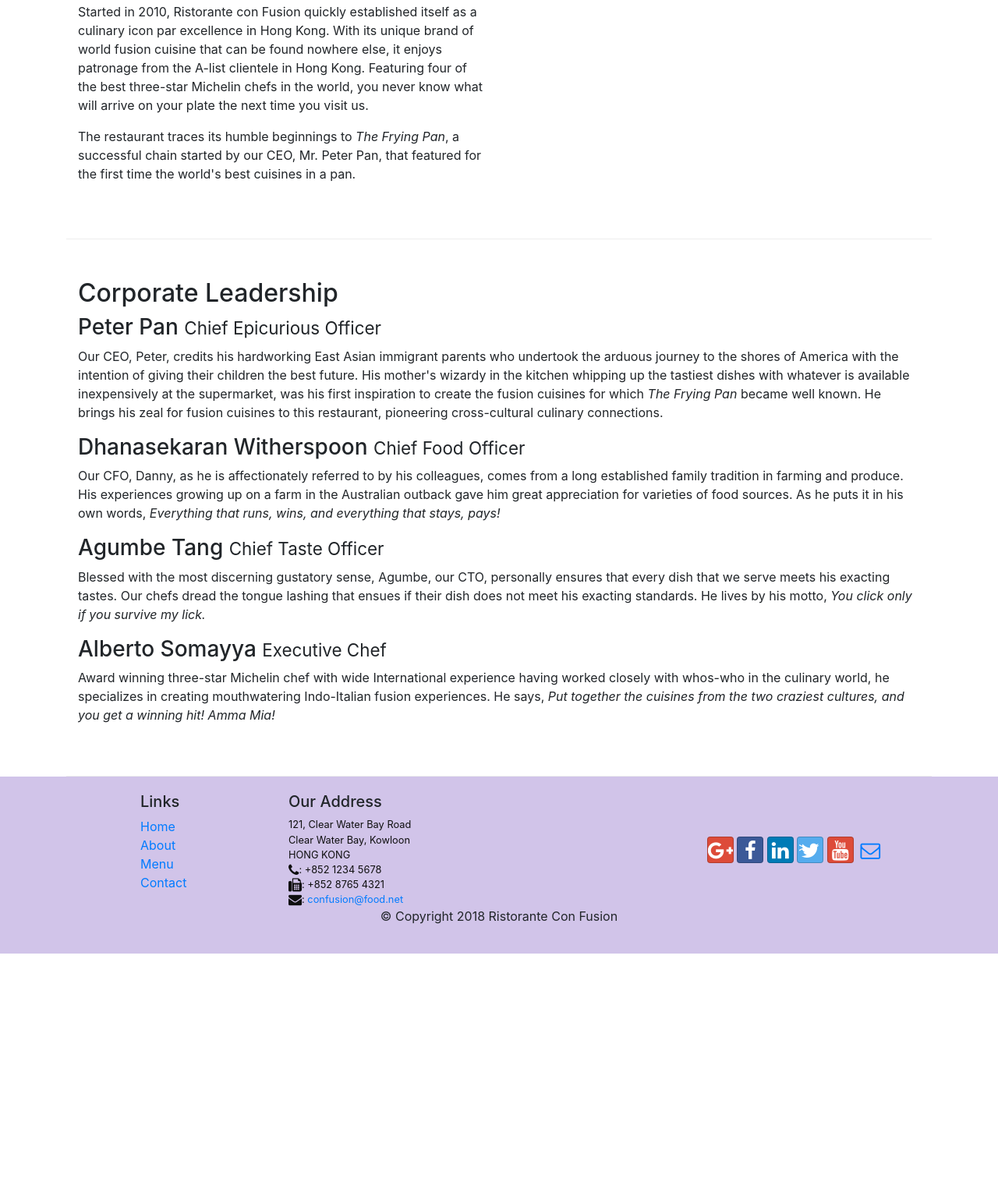
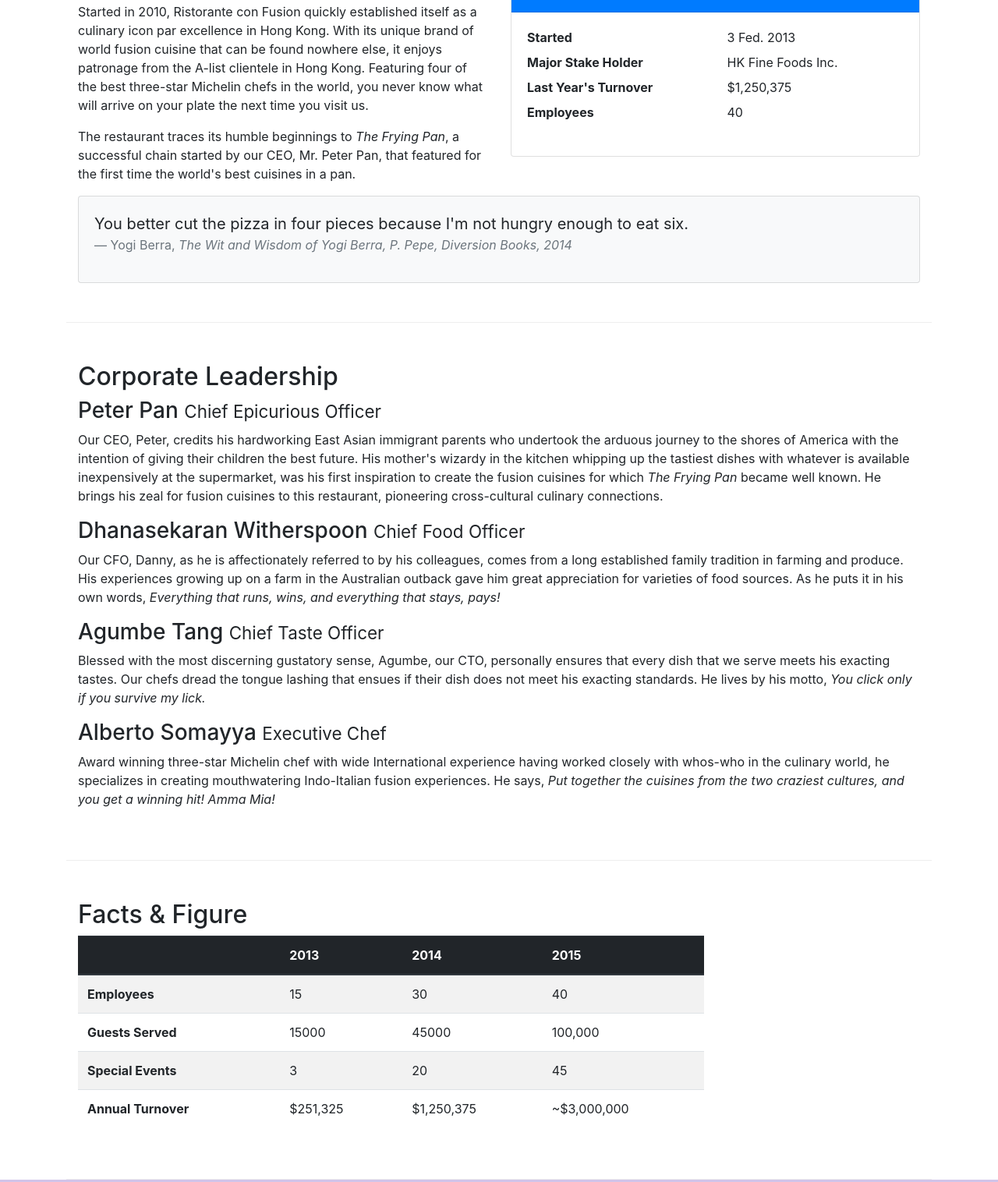
Before and after one commit to thuong2901/bootstrap-4, a website: page aboutus.html in a window 1280 px wide. Shown: the part 558-2074 px from the top of the page at 78% size. Before the commit the page ends 1781 px from the top, so only its background shows below. Drawn offline with nearby package versions, Linux system fonts and the light colour scheme.

Commit message:
tables and cards

```diff
--- a/aboutus.html
+++ b/aboutus.html
@@ -60,12 +60,40 @@
         </div>
 
         <div class="row row-content">
-            <div class="col-12 col-sm-6">
+            <div class="col-sm-6">
                 <h2>Our History</h2>
                 <p>Started in 2010, Ristorante con Fusion quickly established itself as a culinary icon par excellence in Hong Kong. With its unique brand of world fusion cuisine that can be found nowhere else, it enjoys patronage from the A-list clientele in Hong Kong.  Featuring four of the best three-star Michelin chefs in the world, you never know what will arrive on your plate the next time you visit us.</p>
                 <p>The restaurant traces its humble beginnings to <em>The Frying Pan</em>, a successful chain started by our CEO, Mr. Peter Pan, that featured for the first time the world's best cuisines in a pan.</p>
             </div>
-            <div class="col-12 col-sm">
+            <div class="col-sm">
+                <div class="card">
+                    <h3 class="card-header bg-primary text-white">Facts At a Glance</h3>
+                    <div class="card-body">
+                        <dl class="row">
+                            <dt class="col-6">Started</dt>
+                            <dd class="col-6">3 Fed. 2013</dd>
+                            <dt class="col-6">Major Stake Holder</dt>
+                            <dd class="col-6">HK Fine Foods Inc.</dd>
+                            <dt class="col-6">Last Year's Turnover</dt>
+                            <dd class="col-6">$1,250,375</dd>
+                            <dt class="col-6">Employees</dt>
+                            <dd class="col-6">40</dd>
+                        </dl>
+                    </div>
+                </div>
+            </div>
+            <div class="col-12">
+                <div class="card card-body bg-light">
+                    <blockquote class="blockquote">
+                        <p class="mb-0">You better cut the pizza in four pieces
+                            because I'm not hungry enough to eat six.</p>
+                        <footer class="blockquote-footer">Yogi Berra,
+                            <cite title="Source Title">The Wit and Wisdom of
+                                Yogi Berra, P. Pepe, Diversion Books, 2014
+                            </cite>
+                        </footer>
+                    </blockquote>
+                </div>
             </div>
         </div>
 
@@ -83,7 +111,50 @@
                 <p class="d-none d-lg-block">Award winning three-star Michelin chef with wide International experience having worked closely with whos-who in the culinary world, he specializes in creating mouthwatering Indo-Italian fusion experiences. He says, <em>Put together the cuisines from the two craziest cultures, and you get a winning hit! Amma Mia!</em></p>
             </div>
        </div>
-
+       <div class="row row-content">
+           <div class="col-12 col-sm-9">
+               <h2>Facts &amp; Figure</h2>
+               <div class="table-responsive">
+                <table class="table table-striped">
+                    <thead class="thead-dark">
+                        <tr>
+                            <th>&nbsp;</th>
+                            <th>2013</th>
+                            <th>2014</th>
+                            <th>2015</th>
+                        </tr>
+                    </thead>
+                    <tbody>
+                        <tr>
+                            <th>Employees</th>
+                            <td>15</td>
+                            <td>30</td>
+                            <td>40</td>
+                        </tr>
+                        <tr>
+                            <th>Guests Served</th>
+                            <td>15000</td>
+                            <td>45000</td>
+                            <td>100,000</td>
+                        </tr>
+                        <tr>
+                            <th>Special Events</th>
+                            <td>3</td>
+                            <td>20</td>
+                            <td>45</td>
+                        </tr>
+                        <tr>
+                            <th>Annual Turnover</th>
+                            <td>$251,325</td>
+                            <td>$1,250,375</td>
+                            <td>~$3,000,000</td>
+                        </tr>
+                    </tbody>
+                </table>
+            </div>
+           </div>
+           <div class="col-12 col-sm-3"></div>
+       </div>
     </div>
 
     <footer class="footer">
```
